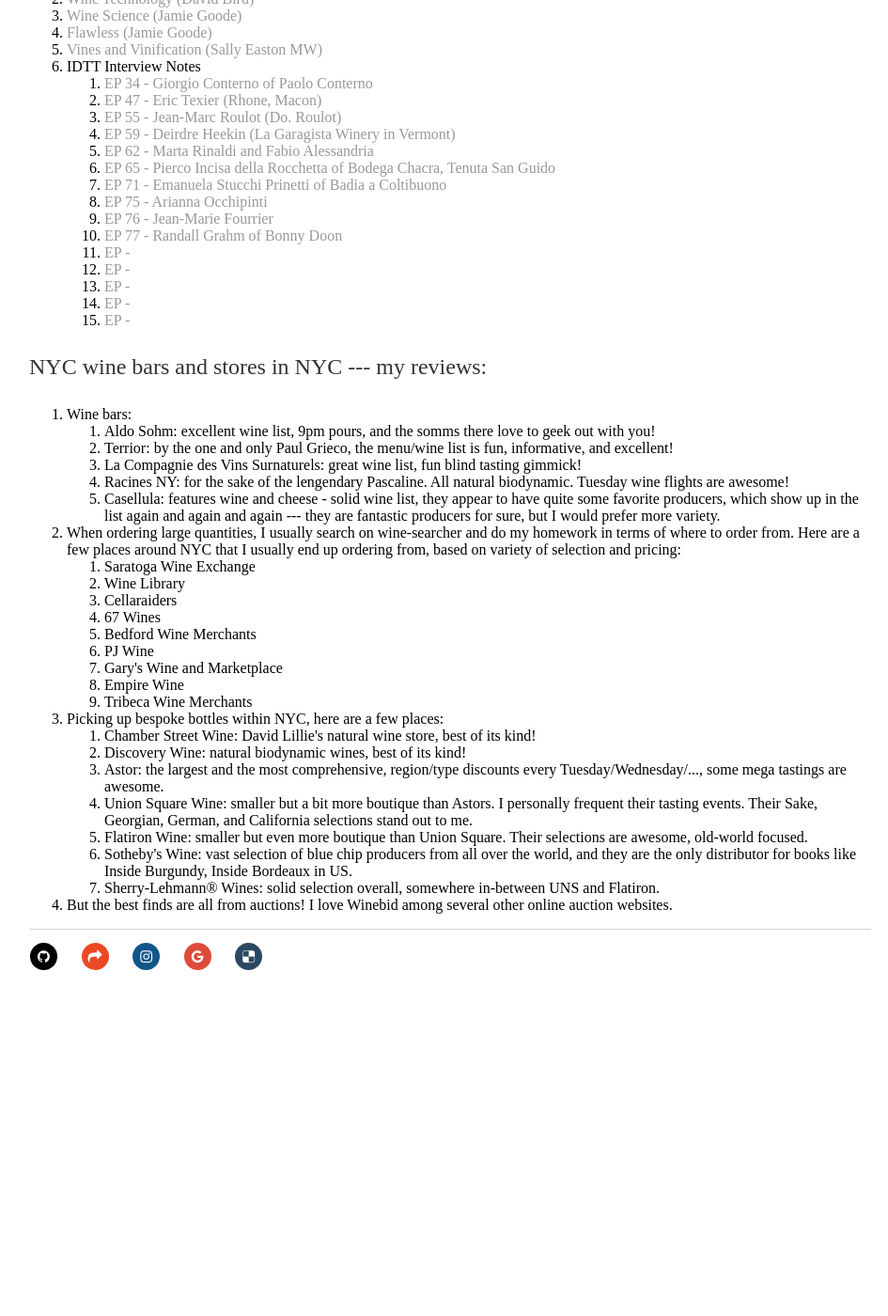
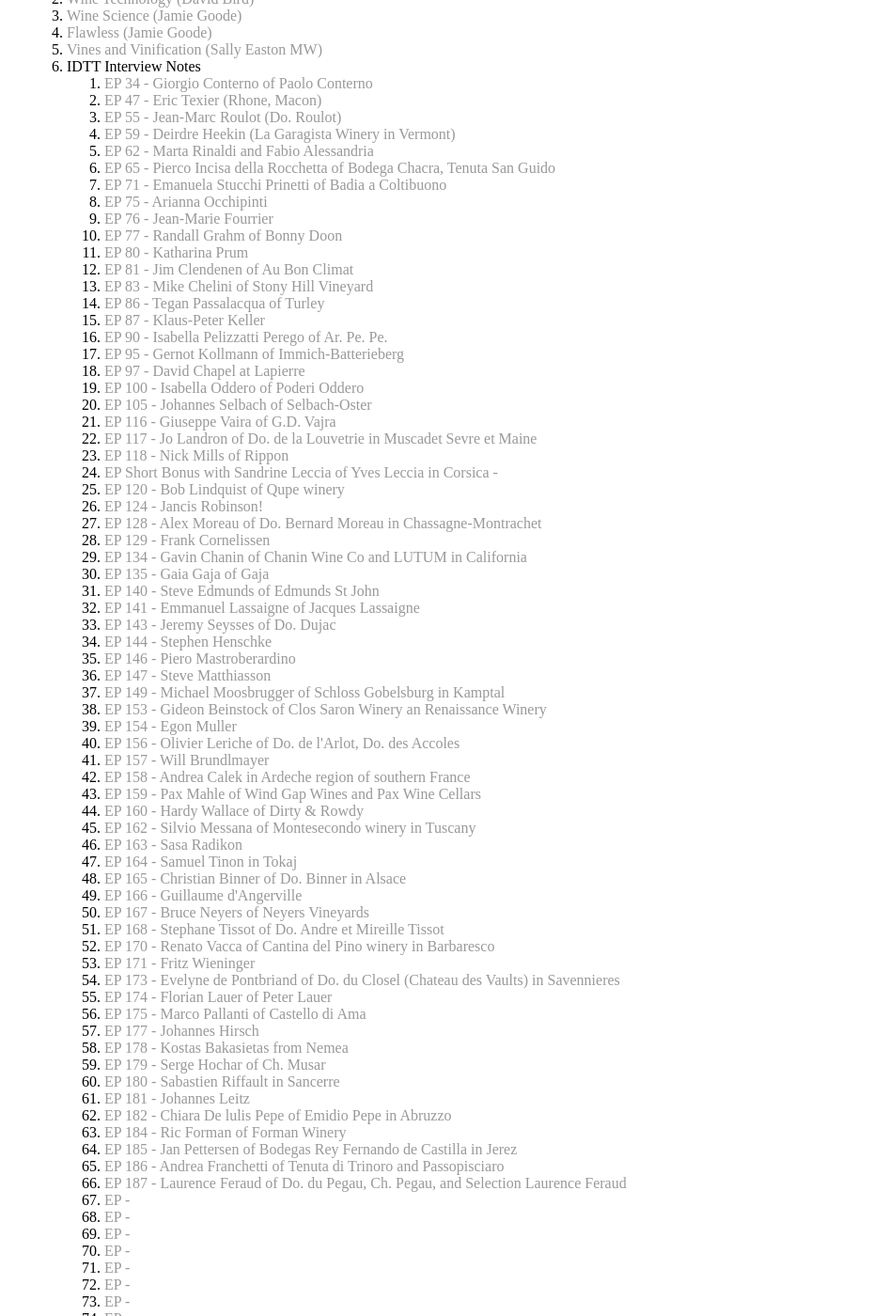
Before and after one commit to shenglih/shenglih.github.io, a Jekyll site: the page built from misc/wine_links.html, in a window 1280 px wide and 1400 px high, scrolled down 1446 px. Shown: the whole window at 94% size, without its empty margins (161-1106 px from the left). Built offline with Jekyll 4.4.1, drawn with Linux system fonts in a browser that asks for light colours; comment, search, counter and statistics services are not loaded; before the commit the page ends 2540 px from its top, so only the background shows below that.

Commit message:
Update wine_links.html

```diff
--- a/misc/wine_links.html
+++ b/misc/wine_links.html
@@ -84,12 +84,74 @@
 			<li><a href="/misc/75.pdf">EP 75 - Arianna Occhipinti</a></li>
 			<li><a href="/misc/76.pdf">EP 76 - Jean-Marie Fourrier</a></li>
 			<li><a href="/misc/77.pdf">EP 77 - Randall Grahm of Bonny Doon</a></li>
+			<li><a href="/misc/80.pdf">EP 80 - Katharina Prum</a></li>
+			<li><a href="/misc/81.pdf">EP 81 - Jim Clendenen of Au Bon Climat</a></li>
+			<li><a href="/misc/83.pdf">EP 83 - Mike Chelini of Stony Hill Vineyard</a></li>
+			<li><a href="/misc/86.pdf">EP 86 - Tegan Passalacqua of Turley</a></li>
+			<li><a href="/misc/87.pdf">EP 87 - Klaus-Peter Keller</a></li>
+			<li><a href="/misc/90.pdf">EP 90 - Isabella Pelizzatti Perego of Ar. Pe. Pe.</a></li>
+			<li><a href="/misc/95.pdf">EP 95 - Gernot Kollmann of Immich-Batterieberg</a></li>
+			<li><a href="/misc/97.pdf">EP 97 - David Chapel at Lapierre</a></li>
+			<li><a href="/misc/100.pdf">EP 100 - Isabella Oddero of Poderi Oddero</a></li>
+			<li><a href="/misc/105.pdf">EP 105 - Johannes Selbach of Selbach-Oster</a></li>
+			<li><a href="/misc/116.pdf">EP 116 - Giuseppe Vaira of G.D. Vajra</a></li>
+			<li><a href="/misc/117.pdf">EP 117 - Jo Landron of Do. de la Louvetrie in Muscadet Sevre et Maine</a></li>
+			<li><a href="/misc/118.pdf">EP 118 - Nick Mills of Rippon</a></li>
+			<li><a href="/misc/leccia.pdf">EP Short Bonus with Sandrine Leccia of Yves Leccia in Corsica - </a></li>
+			<li><a href="/misc/120.pdf">EP 120 - Bob Lindquist of Qupe winery </a></li>
+			<li><a href="/misc/124.pdf">EP 124 - Jancis Robinson!</a></li>
+			<li><a href="/misc/128.pdf">EP 128 - Alex Moreau of Do. Bernard Moreau in Chassagne-Montrachet</a></li>
+			<li><a href="/misc/129.pdf">EP 129 - Frank Cornelissen</a></li>
+			<li><a href="/misc/134.pdf">EP 134 - Gavin Chanin of Chanin Wine Co and LUTUM in California</a></li>
+			<li><a href="/misc/135.pdf">EP 135 - Gaia Gaja of Gaja</a></li>
+			<li><a href="/misc/140.pdf">EP 140 - Steve Edmunds of Edmunds St John</a></li>
+			<li><a href="/misc/141.pdf">EP 141 - Emmanuel Lassaigne of Jacques Lassaigne</a></li>
+			<li><a href="/misc/143.pdf">EP 143 - Jeremy Seysses of Do. Dujac</a></li>
+			<li><a href="/misc/144.pdf">EP 144 - Stephen Henschke</a></li>
+			<li><a href="/misc/146.pdf">EP 146 - Piero Mastroberardino</a></li>
+			<li><a href="/misc/147.pdf">EP 147 - Steve Matthiasson</a></li>
+			<li><a href="/misc/149.pdf">EP 149 - Michael Moosbrugger of Schloss Gobelsburg in Kamptal</a></li>
+			<li><a href="/misc/153.pdf">EP 153 - Gideon Beinstock of Clos Saron Winery an Renaissance Winery</a></li>
+			<li><a href="/misc/154.pdf">EP 154 - Egon Muller</a></li>
+			<li><a href="/misc/156.pdf">EP 156 - Olivier Leriche of Do. de l'Arlot, Do. des Accoles</a></li>
+			<li><a href="/misc/157.pdf">EP 157 - Will Brundlmayer</a></li>
+			<li><a href="/misc/158.pdf">EP 158 - Andrea Calek in Ardeche region of southern France</a></li>
+			<li><a href="/misc/159.pdf">EP 159 - Pax Mahle of Wind Gap Wines and Pax Wine Cellars</a></li>
+			<li><a href="/misc/160.pdf">EP 160 - Hardy Wallace of Dirty & Rowdy</a></li>
+			<li><a href="/misc/162.pdf">EP 162 - Silvio Messana of Montesecondo winery in Tuscany</a></li>
+			<li><a href="/misc/163.pdf">EP 163 - Sasa Radikon</a></li>
+			<li><a href="/misc/164.pdf">EP 164 - Samuel Tinon in Tokaj</a></li>
+			<li><a href="/misc/165.pdf">EP 165 - Christian Binner of Do. Binner in Alsace</a></li>
+			<li><a href="/misc/166.pdf">EP 166 - Guillaume d'Angerville</a></li>
+			<li><a href="/misc/167.pdf">EP 167 - Bruce Neyers of Neyers Vineyards</a></li>
+			<li><a href="/misc/168.pdf">EP 168 - Stephane Tissot of Do. Andre et Mireille Tissot</a></li>
+			<li><a href="/misc/170.pdf">EP 170 - Renato Vacca of Cantina del Pino winery in Barbaresco</a></li>
+			<li><a href="/misc/171.pdf">EP 171 - Fritz Wieninger</a></li>
+			<li><a href="/misc/173.pdf">EP 173 - Evelyne de Pontbriand of Do. du Closel (Chateau des Vaults) in Savennieres</a></li>
+			<li><a href="/misc/174.pdf">EP 174 - Florian Lauer of Peter Lauer</a></li>
+			<li><a href="/misc/175.pdf">EP 175 - Marco Pallanti of Castello di Ama</a></li>
+			<li><a href="/misc/177.pdf">EP 177 - Johannes Hirsch</a></li>
+			<li><a href="/misc/178.pdf">EP 178 - Kostas Bakasietas from Nemea</a></li>
+			<li><a href="/misc/179.pdf">EP 179 - Serge Hochar of Ch. Musar</a></li>
+			<li><a href="/misc/180.pdf">EP 180 - Sabastien Riffault in Sancerre</a></li>
+			<li><a href="/misc/181.pdf">EP 181 - Johannes Leitz</a></li>
+			<li><a href="/misc/182.pdf">EP 182 - Chiara De lulis Pepe of Emidio Pepe in Abruzzo</a></li>
+			<li><a href="/misc/184.pdf">EP 184 - Ric Forman of Forman Winery </a></li>
+			<li><a href="/misc/185.pdf">EP 185 - Jan Pettersen of Bodegas Rey Fernando de Castilla in Jerez</a></li>
+			<li><a href="/misc/186.pdf">EP 186 - Andrea Franchetti of Tenuta di Trinoro and Passopisciaro</a></li>
+			<li><a href="/misc/187.pdf">EP 187 - Laurence Feraud of Do. du Pegau, Ch. Pegau, and Selection Laurence Feraud</a></li>
 			<li><a href="/misc/.pdf">EP  - </a></li>
 			<li><a href="/misc/.pdf">EP  - </a></li>
 			<li><a href="/misc/.pdf">EP  - </a></li>
 			<li><a href="/misc/.pdf">EP  - </a></li>
 			<li><a href="/misc/.pdf">EP  - </a></li>
-
+			<li><a href="/misc/.pdf">EP  - </a></li>
+			<li><a href="/misc/.pdf">EP  - </a></li>
+			<li><a href="/misc/.pdf">EP  - </a></li>
+			<li><a href="/misc/.pdf">EP  - </a></li>
+			<li><a href="/misc/.pdf">EP  - </a></li>
+			<li><a href="/misc/.pdf">EP  - </a></li>
+			<li><a href="/misc/.pdf">EP  - </a></li>
 		</ol>
 
 	</ol>
```
